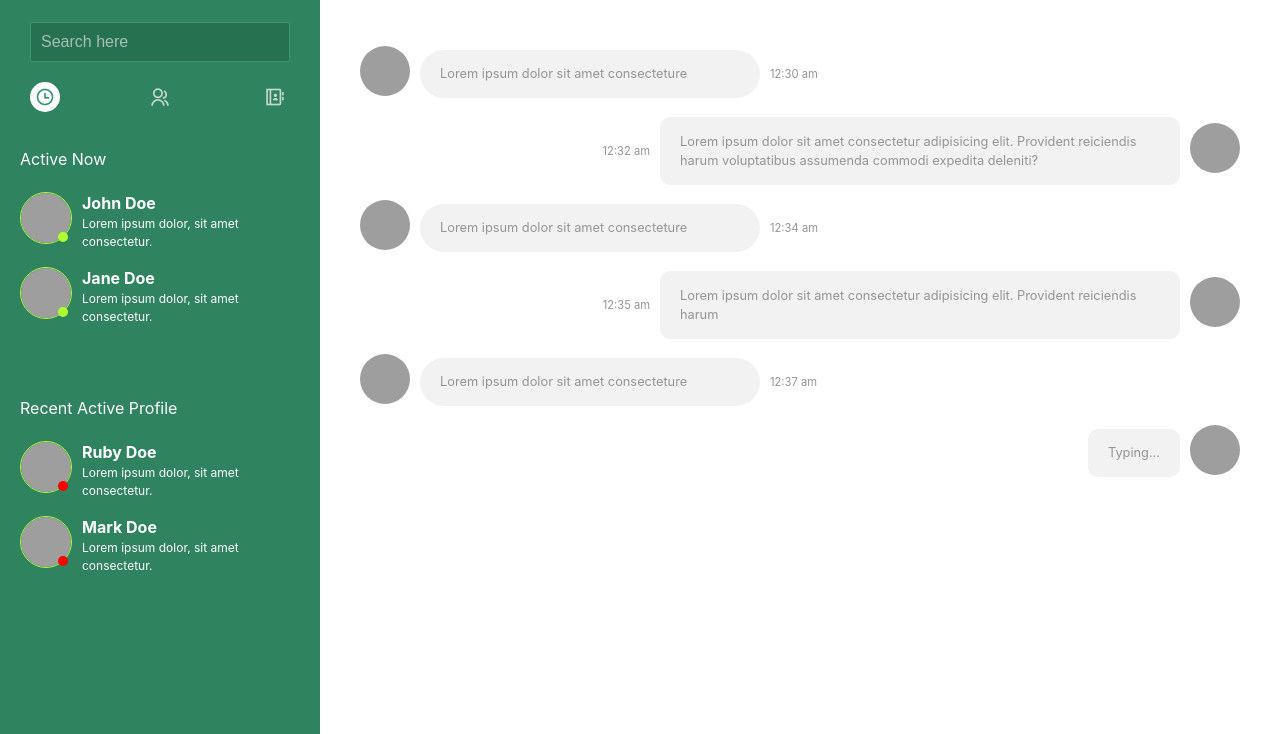
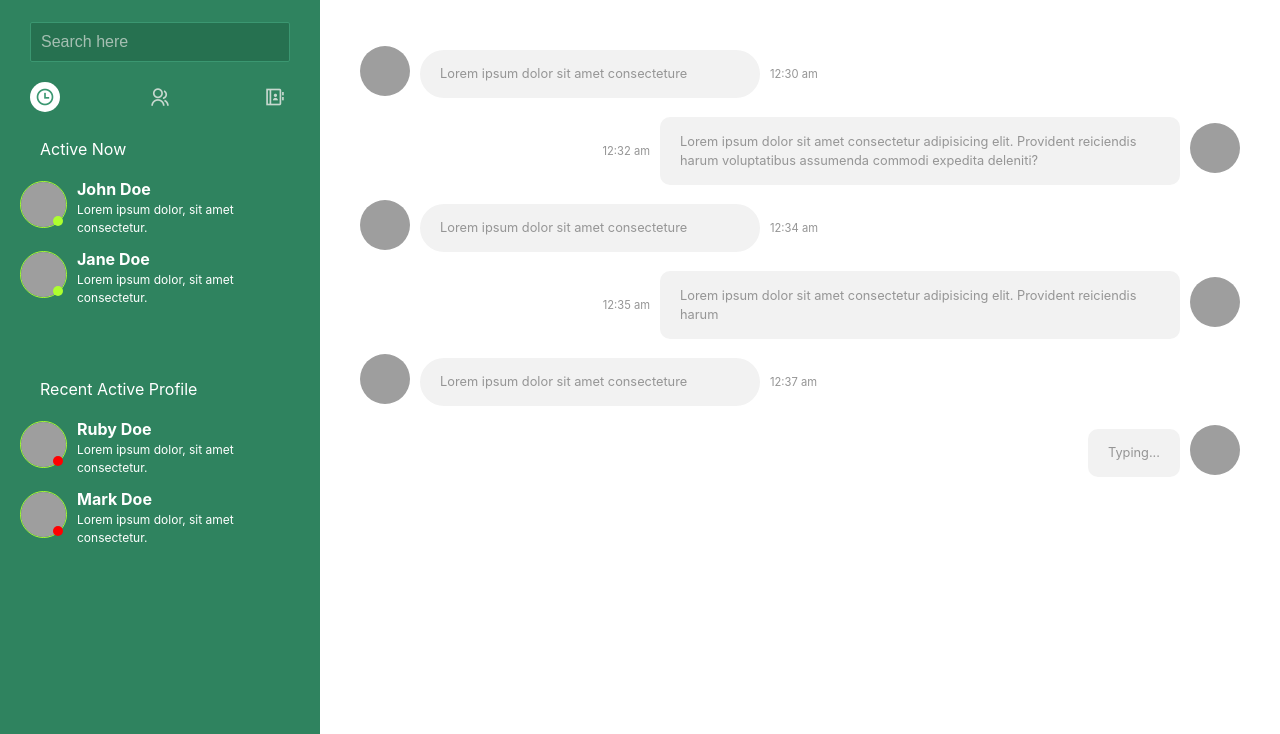
Before and after one commit to jobithmb/ds-chat-app, a website built with Vite: page src/index.html in a window 1280 px wide. Shown: the part 66-800 px from the top of the page. Built offline with nearby package versions, Linux system fonts and the light colour scheme; grey boxes are pictures that could not be loaded.

Commit message:
Minor updates on tabs styles

```diff
--- a/src/assets/scripts/tabs.js
+++ b/src/assets/scripts/tabs.js
@@ -10,8 +10,7 @@ const tabs = document.querySelectorAll('.tabs .tab')
 
         tabs.forEach(tab => tab.classList = 'tab');
         const tab = document.querySelector(`.tab[data-name="${target}"]`);
-        console.log(tab)
-        tab.classList = 'tab active'
-
+        console.log(tab);
+        tab.classList = "tab active";
     }
      ))
--- a/src/assets/styles/components/contacts.scss
+++ b/src/assets/styles/components/contacts.scss
@@ -1,5 +1,5 @@
 .all-contacts{
-    padding: 10px 20px;
+    padding: 0px 10px;
     .heading {
         color: #FFF;
         margin-bottom: 20px;
@@ -31,8 +31,8 @@
         .profile-img{
             position: relative;
             img{
-                height: 50px;
-                width:50px;
+                height: 45px;
+                width:45px;
                 border-radius: 100%;
                 border: solid 1px greenyellow;
             }
@@ -59,4 +59,5 @@
             }
         }
     }
+
 }
--- a/src/assets/styles/components/tabs.scss
+++ b/src/assets/styles/components/tabs.scss
@@ -5,5 +5,17 @@
         &.active{
           display: block;
         }
+
+          .heading {
+            color: #FFF;
+            margin:0px 30px ;
+            font-weight: 400;
+        }
+
+       .contacts{
+        .contact{
+          margin:  10px;
+        }
+       }
     }
 }
--- a/src/index.html
+++ b/src/index.html
@@ -112,10 +112,12 @@
             </div>
           </div>
           <div class="tab" data-name="groups">
-            groups
+            <h4 class="heading">Groups</h4>
           </div>
           <div class="tab" data-name="contacts">
+            <h4 class="heading">All contacts</h4>
             <div class="contacts" id="contact-list">
+
             </div>
           </div>
          </div>
```
